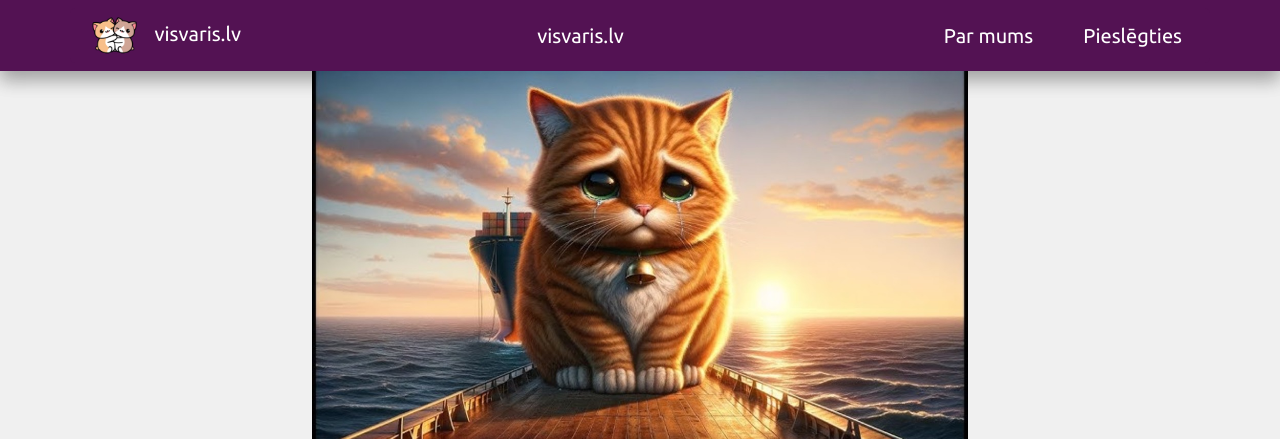
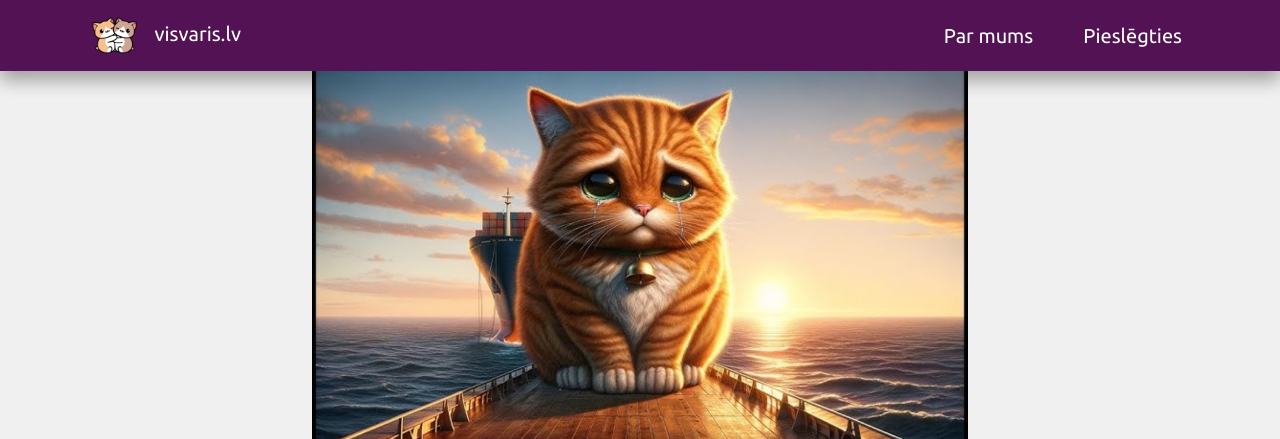
Before and after one commit to mafioznik101/visvaris_web, a Flask app: page / in a window 1280 px wide. Shown: the top 439 px of the page. Run offline with Flask 3, Linux system fonts and the light colour scheme.

Commit message:
Update izkartojums.html

```diff
--- a/templates/izkartojums.html
+++ b/templates/izkartojums.html
@@ -16,6 +16,9 @@
   <link rel="stylesheet" href="https://cdn.jsdelivr.net/npm/bootstrap-icons@1.11.3/font/bootstrap-icons.min.css">
   <link href="https://cdn.jsdelivr.net/npm/bootstrap@5.3.2/dist/css/bootstrap.min.css" rel="stylesheet" integrity="sha384-T3c6CoIi6uLrA9TneNEoa7RxnatzjcDSCmG1MXxSR1GAsXEV/Dwwykc2MPK8M2HN" crossorigin="anonymous">
   <style>
+    #webtelefona{
+    display: none;
+  }
 @media (max-width: 800px) {
   #kakitislogo{
     display: none;
```
